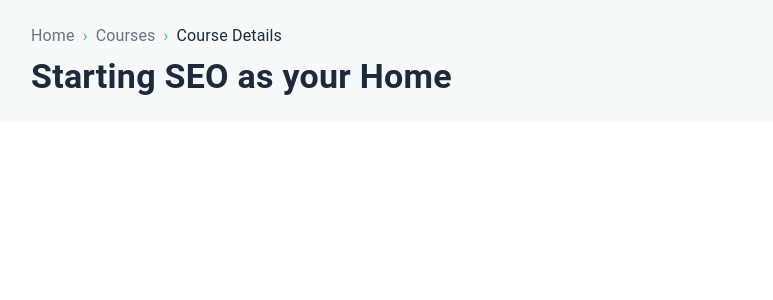
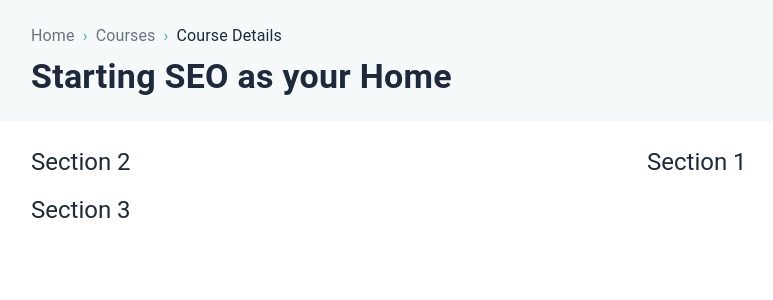
Before and after one commit to Kerolos2000/ITLegend, a React (Vite) app: page / in a window 1280 px wide. Shown: the top 300 px of the page, without its empty margins (1-774 px from the left). Built offline with nearby package versions, Linux system fonts and the light colour scheme.

Commit message:
feat: 🎸 add HomeLayout ui component

```diff
--- a/src/pages/home/Home.tsx
+++ b/src/pages/home/Home.tsx
@@ -1,6 +1,7 @@
 import React from 'react';
 
 import { HomeHeader } from './HomeHeader';
+import { HomeLayout } from './HomeLayout';
 
 export interface HomeProps {}
 
@@ -8,6 +9,7 @@ export const Home: React.FC<HomeProps> = () => {
 	return (
 		<>
 			<HomeHeader />
+			<HomeLayout />
 		</>
 	);
 };
--- /dev/null
+++ b/src/pages/home/HomeLayout.tsx
@@ -0,0 +1,37 @@
+import { Grid2, Typography } from '@mui/material';
+import React from 'react';
+import { Section } from 'src/components';
+
+export interface HomeLayoutProps {}
+
+export const HomeLayout: React.FC<HomeLayoutProps> = () => {
+	return (
+		<Section id='home-layout'>
+			<Grid2
+				container
+				spacing={2}
+			>
+				<Grid2
+					size={{ md: 6, xs: 12 }}
+					sx={{ order: { md: 1, xs: 1 } }}
+				>
+					<Typography variant='h5'>Section 2</Typography>
+				</Grid2>
+
+				<Grid2
+					size={{ md: 6, xs: 12 }}
+					sx={{ order: { md: 1, xs: 2 } }}
+				>
+					<Typography variant='h5'>Section 1</Typography>
+				</Grid2>
+
+				<Grid2
+					size={{ md: 6, xs: 12 }}
+					sx={{ order: { md: 2, xs: 3 } }}
+				>
+					<Typography variant='h5'>Section 3</Typography>
+				</Grid2>
+			</Grid2>
+		</Section>
+	);
+};
```
